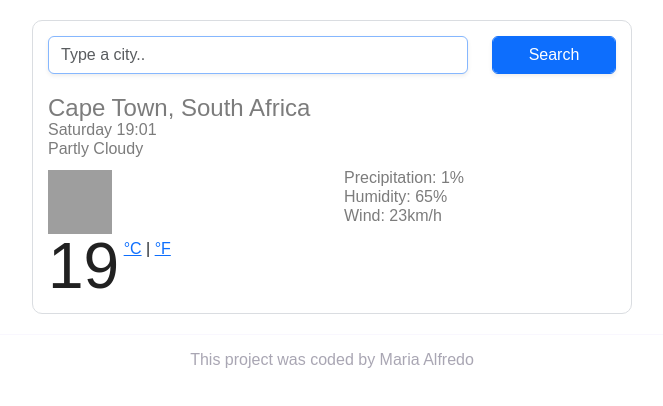
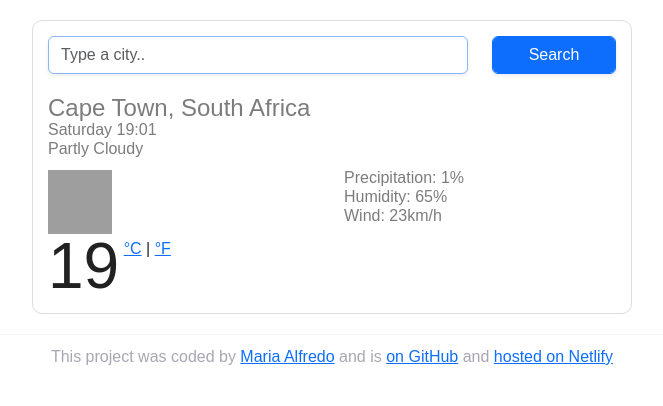
Before and after one commit to 27mariaAl/my-weather-app, a plain HTML site: page index.html in a window 1280 px wide. Shown: the whole page, without its empty margins (308-971 px from the left). Drawn offline with nearby package versions, Linux system fonts and the light colour scheme; grey boxes are pictures that could not be loaded.

Commit message:
Added links and project information to footer

```diff
--- a/index.html
+++ b/index.html
@@ -71,7 +71,12 @@
         </div>
       </div>
       <footer>
-        <p>This project was coded by Maria Alfredo</p>
+       <p>
+          This project was coded by
+          <a href="https://github.com/27mariaAl" target="_blank">Maria Alfredo</a> and is
+          <a href="https://github.com/27mariaAl/my-weather-app" target="_blank"> on GitHub</a> and
+          <a href="#" target="_blank">hosted on Netlify</a>
+        </p>
       </footer>
     </div>
       <script src="src/index.js"></script>
--- a/src/styles.css
+++ b/src/styles.css
@@ -56,7 +56,7 @@ li {
 footer {
   border-top: 1px solid #f9f7fe;
   text-align: center;
-  padding-top: 13px;
+  padding-top: 10px;
 
   color: rgba(39, 33, 66, 0.4);
 }
```
